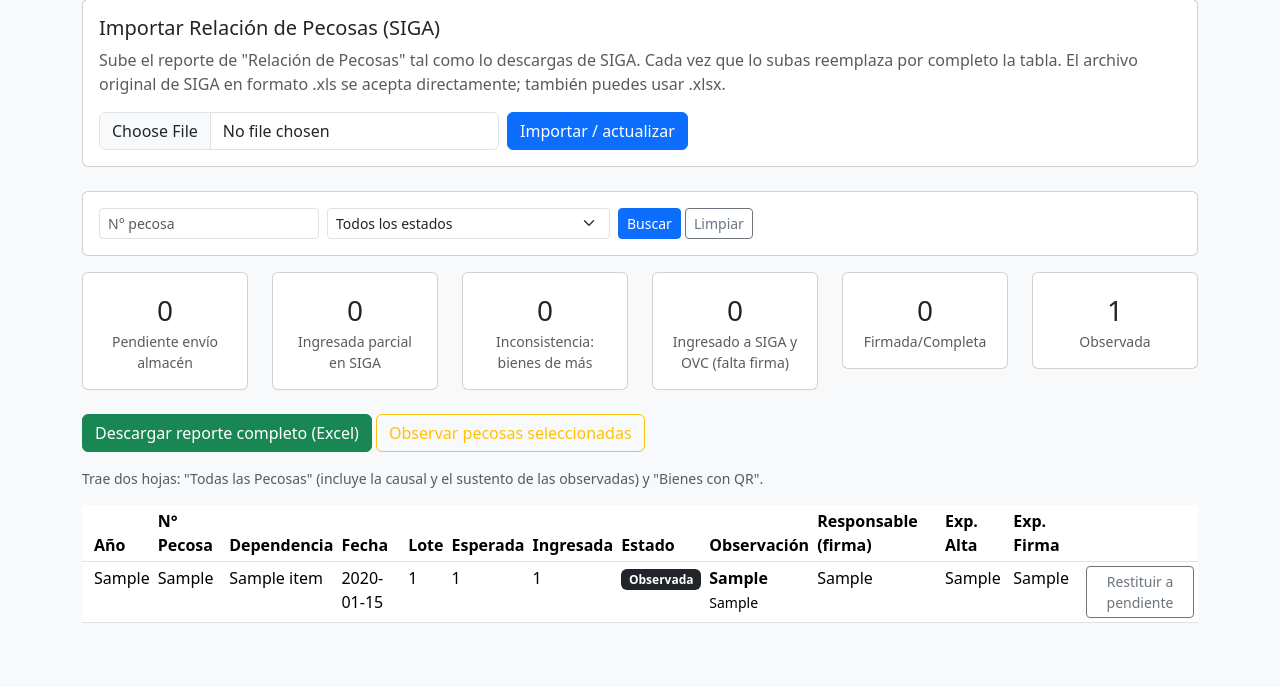
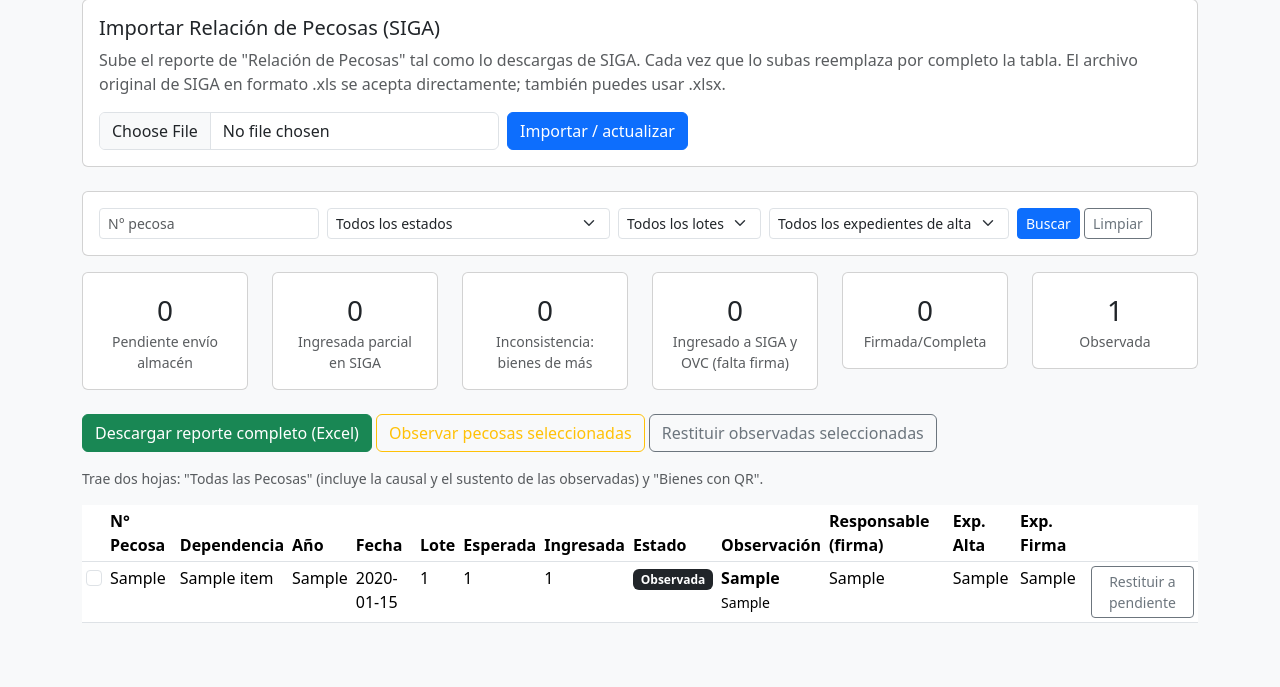
Before and after one commit to intkvn/siga-onevision-app2, a FastAPI app: page /control in a window 1280 px wide. Shown: the part 139-826 px from the top of the page. Run offline with FastAPI, Linux system fonts and the light colour scheme; the visitor is signed in with stand-in values (Sample User, id 1); tables that the repository leaves empty hold one stand-in row (values such as "Sample post").

Commit message:
Improve control filters and bulk restoration

```diff
--- a/app/routers/control.py
+++ b/app/routers/control.py
@@ -108,6 +108,8 @@ def ver_control(
     request: Request,
     numero: str = "",
     estado: str = "",
+    lote: str = "",
+    expediente_alta: str = "",
     db: Session = Depends(get_db),
     _=Depends(requiere_login),
 ):
@@ -122,6 +124,18 @@ def ver_control(
         filas_filtradas = [f for f in filas_filtradas if numero.strip() in f["nro_pecosa"]]
     if estado:
         filas_filtradas = [f for f in filas_filtradas if f["estado"] == estado]
+    if lote:
+        filas_filtradas = [f for f in filas_filtradas if lote.strip() in {str(valor) for valor in f["lotes"]}]
+    if expediente_alta:
+        filas_filtradas = [
+            f for f in filas_filtradas
+            if expediente_alta.strip() in str(f["expediente_alta"] or "")
+        ]
+
+    lotes = sorted({str(lote_id) for fila in filas for lote_id in fila["lotes"]}, key=int)
+    expedientes_alta = sorted({
+        str(fila["expediente_alta"]) for fila in filas if fila["expediente_alta"]
+    })
 
     return templates.TemplateResponse(
         "control.html",
@@ -133,7 +147,12 @@ def ver_control(
                 ESTADO_FALTA_FIRMA, ESTADO_COMPLETA, ESTADO_OBSERVADA,
             ],
             "causales_observacion": CAUSALES_OBSERVACION,
-            "filtros": {"numero": numero, "estado": estado},
+            "lotes": lotes,
+            "expedientes_alta": expedientes_alta,
+            "filtros": {
+                "numero": numero, "estado": estado, "lote": lote,
+                "expediente_alta": expediente_alta,
+            },
         },
     )
 
@@ -274,6 +293,36 @@ def restituir_observacion(
     db.commit()
     return RedirectResponse(
         url=f"/control?info=La+pecosa+{registro.nro_pecosa}+volvi%C3%B3+a+Pendiente+env%C3%ADo+almac%C3%A9n",
+        status_code=303,
+    )
+
+
+@router.post("/control/restituir-observaciones")
+def restituir_observaciones(
+    claves: list[str] = Form(...),
+    db: Session = Depends(get_db),
+    _=Depends(requiere_login),
+):
+    seleccionadas = {_clave_control(valor) for valor in claves}
+    seleccionadas.discard(None)
+    if not seleccionadas:
+        return RedirectResponse(url="/control?error=Selecciona+al+menos+una+pecosa+observada", status_code=303)
+
+    registros = db.query(ObservacionControlPecosa).filter(
+        ObservacionControlPecosa.activa == 1,
+    ).all()
+    por_clave = {(registro.ano_eje, registro.nro_pecosa): registro for registro in registros}
+    validas = seleccionadas.intersection(por_clave)
+    if not validas:
+        return RedirectResponse(url="/control?error=Las+pecosas+seleccionadas+ya+no+est%C3%A1n+observadas", status_code=303)
+
+    for clave in validas:
+        registro = por_clave[clave]
+        registro.activa = 0
+        registro.restituida_en = datetime.utcnow()
+    db.commit()
+    return RedirectResponse(
+        url=f"/control?info=Se+restituyeron+{len(validas)}+pecosa%28s%29+a+Pendiente+env%C3%ADo+almac%C3%A9n",
         status_code=303,
     )
 
--- a/app/templates/control.html
+++ b/app/templates/control.html
@@ -41,6 +41,22 @@
                 </select>
             </div>
             <div class="col-auto">
+                <select name="lote" class="form-select form-select-sm">
+                    <option value="">Todos los lotes</option>
+                    {% for numero_lote in lotes %}
+                    <option value="{{ numero_lote }}" {{ "selected" if filtros.lote == numero_lote else "" }}>Lote {{ numero_lote }}</option>
+                    {% endfor %}
+                </select>
+            </div>
+            <div class="col-auto">
+                <select name="expediente_alta" class="form-select form-select-sm">
+                    <option value="">Todos los expedientes de alta</option>
+                    {% for numero_expediente in expedientes_alta %}
+                    <option value="{{ numero_expediente }}" {{ "selected" if filtros.expediente_alta == numero_expediente else "" }}>Exp. {{ numero_expediente }}</option>
+                    {% endfor %}
+                </select>
+            </div>
+            <div class="col-auto">
                 <button type="submit" class="btn btn-sm btn-primary">Buscar</button>
                 <a href="/control" class="btn btn-sm btn-outline-secondary">Limpiar</a>
             </div>
@@ -51,18 +67,19 @@
 <div class="row mb-4">
     {% for estado in estados %}
     <div class="col-md">
-        <div class="card text-center">
+        <a class="card text-center text-decoration-none {{ 'border-primary border-2' if filtros.estado == estado else '' }}" href="/control?estado={{ estado|urlencode }}">
             <div class="card-body">
                 <div class="fs-3">{{ resumen.get(estado, 0) }}</div>
                 <div class="text-muted small">{{ estado }}</div>
             </div>
-        </div>
+        </a>
     </div>
     {% endfor %}
 </div>
 
 <a href="/control/exportar" class="btn btn-success mb-3">Descargar reporte completo (Excel)</a>
 <button type="button" class="btn btn-outline-warning mb-3" onclick="abrirObservacionSeleccionadas()">Observar pecosas seleccionadas</button>
+<button type="button" class="btn btn-outline-secondary mb-3" onclick="restituirObservacionesSeleccionadas()">Restituir observadas seleccionadas</button>
 <p class="text-muted small">Trae dos hojas: "Todas las Pecosas" (incluye la causal y el sustento de las observadas) y "Bienes con QR".</p>
 
 {% if filas %}
@@ -70,7 +87,7 @@
 <table class="table table-sm bg-white">
     <thead>
         <tr>
-            <th></th><th>Año</th><th>N° Pecosa</th><th>Dependencia</th><th>Fecha</th><th>Lote</th>
+            <th></th><th>N° Pecosa</th><th>Dependencia</th><th>Año</th><th>Fecha</th><th>Lote</th>
             <th>Esperada</th><th>Ingresada</th><th>Estado</th>
             <th>Observación</th><th>Responsable (firma)</th><th>Exp. Alta</th><th>Exp. Firma</th><th></th>
         </tr>
@@ -81,11 +98,13 @@
             <td>
                 {% if f.estado == "Pendiente envío almacén" %}
                 <input class="form-check-input seleccion-observacion" type="checkbox" value="{{ f.ano_eje }}|{{ f.nro_pecosa }}" aria-label="Seleccionar pecosa {{ f.nro_pecosa }}">
+                {% elif f.estado == "Observada" %}
+                <input class="form-check-input seleccion-restitucion" type="checkbox" value="{{ f.ano_eje }}|{{ f.nro_pecosa }}" aria-label="Seleccionar pecosa observada {{ f.nro_pecosa }}">
                 {% endif %}
             </td>
-            <td>{{ f.ano_eje or "-" }}</td>
             <td>{{ f.nro_pecosa }}</td>
             <td>{{ f.nombre_depend }}</td>
+            <td>{{ f.ano_eje or "-" }}</td>
             <td>{{ f.fecha_pecosa }}</td>
             <td>{{ f.lotes|join(", ") if f.lotes else "-" }}</td>
             <td>{{ f.cantidad_esperada }}</td>
@@ -148,6 +167,8 @@
     </form>
 </dialog>
 
+<form id="form-restitucion-masiva" method="post" action="/control/restituir-observaciones" class="d-none"></form>
+
 <script>
 function abrirDialogoConClaves(claves) {
     if (!claves.length) {
@@ -177,6 +198,24 @@ function abrirObservacionSeleccionadas() {
 function abrirObservacionIndividual(anio, numero) {
     abrirDialogoConClaves([`${anio}|${numero}`]);
 }
+function restituirObservacionesSeleccionadas() {
+    const claves = Array.from(document.querySelectorAll('.seleccion-restitucion:checked')).map((campo) => campo.value);
+    if (!claves.length) {
+        alert('Selecciona al menos una pecosa observada.');
+        return;
+    }
+    if (!confirm(`¿Restituir ${claves.length} pecosa(s) a Pendiente envío almacén?`)) return;
+    const formulario = document.getElementById('form-restitucion-masiva');
+    formulario.replaceChildren();
+    claves.forEach((clave) => {
+        const campo = document.createElement('input');
+        campo.type = 'hidden';
+        campo.name = 'claves';
+        campo.value = clave;
+        formulario.appendChild(campo);
+    });
+    formulario.submit();
+}
 </script>
 {% else %}
 <p class="text-muted">Ningún resultado coincide con ese filtro.</p>
```
